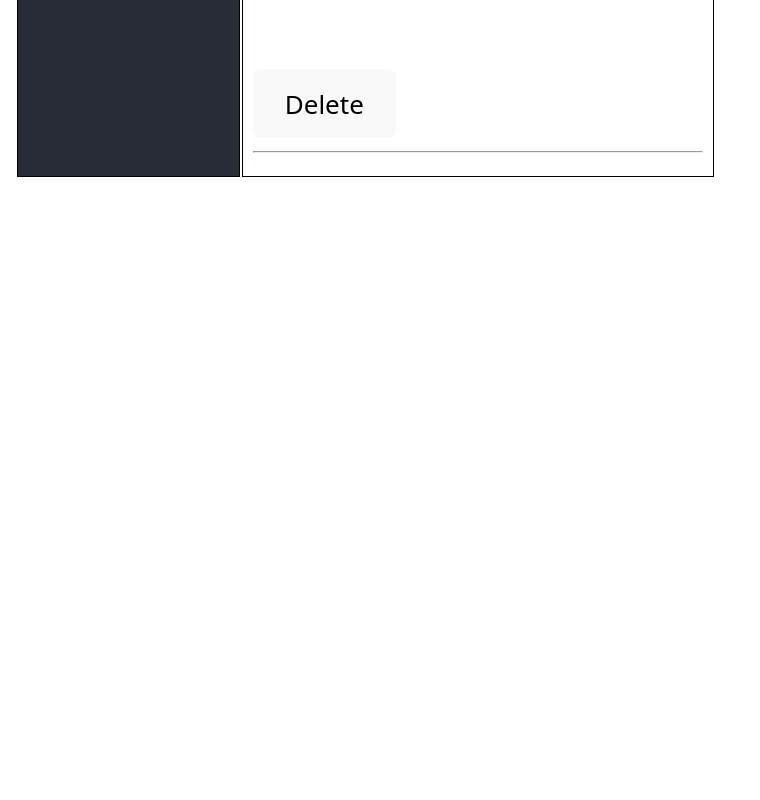
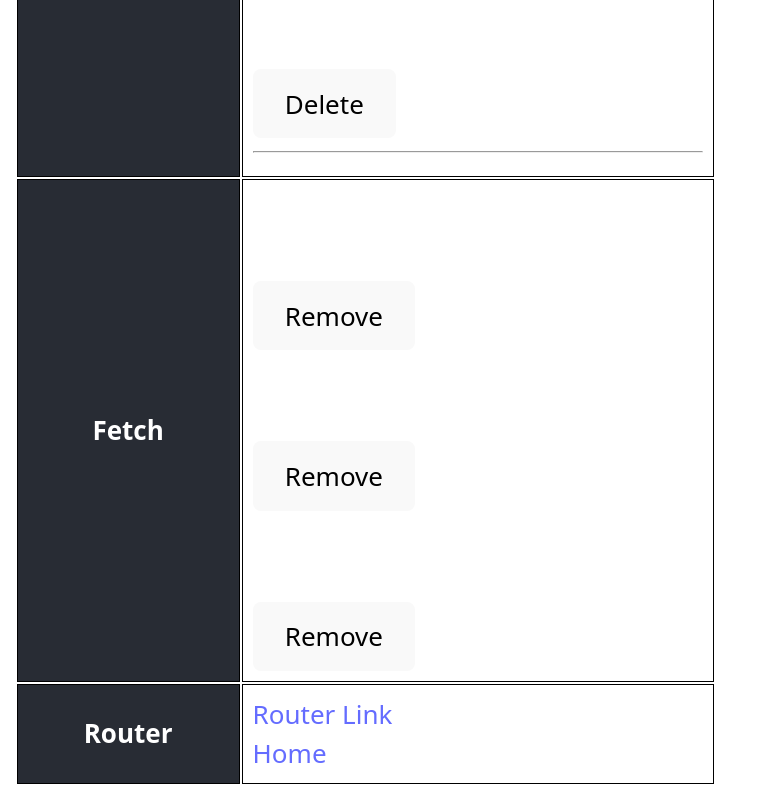
Before and after one commit to yashasvi9199/React.js, a React (Vite) app: page / in a window 1280 px wide. Shown: the part 3258-4058 px from the top of the page, without its empty margins (0-760 px from the left). Before the commit the page ends 3452 px from the top, so only its background shows below. Built offline with nearby package versions, Linux system fonts and the light colour scheme; data requests are answered from the project's data file.

Commit message:
Add React Router and Route component
Integrated React Router into App.jsx and added a new RouteComp component. The router now handles navigation to '/router' and displays the RouteComp component, with links for navigation. This sets up basic routing functionality in the app.

```diff
--- a/src/App.jsx
+++ b/src/App.jsx
@@ -1,5 +1,10 @@
+// Importing React Libraries
+import { BrowserRouter as Router, Routes, Route, Link } from 'react-router-dom';
+
+// Importing CSS
 import './App.css';
 
+// Importing Components
 import Navbar from "./components/Navbar";
 import DynamicValue from "./components/DynamicValues";
 import Css from "./components/CssStyle-external";
@@ -9,6 +14,8 @@ import ChangeVariable from "./components/Hook - useState";
 import ChangeVar from "./components/Hook - useEffect";
 import MapCycle from "./components/Map";
 import Parent from "./components/PropsParent";
+import Fetch from "./components/Fetch";
+import RouteComp from "./components/Route";
 
 function App() {
   return (
@@ -62,7 +69,26 @@ function App() {
             <td><Parent /></td>
           </tr>
 
+          <tr>
+            <th>Fetch</th>
+            <td><Fetch /></td>
+          </tr>
 
+          <tr>
+            <th>Router</th>
+            <td>
+              <Router>
+                {/* ! The reason for adding 'exact' keyword is that it should match exact case. If there is a path like /router/create, then without 'exact' keyword, it will also match /router/create and redirect it to /router. As it contains /router in its path */}
+                  <Routes>
+                    <Route exact path= '/router' element={<RouteComp />} />
+                  </Routes>
+                  <Link to="/router">Router Link</Link> <br />
+                  <Link to="/">Home</Link>
+
+              </Router>
+
+            </td>
+          </tr>
 
         </tbody>
       </table>
--- /dev/null
+++ b/src/components/Route.jsx
@@ -0,0 +1,9 @@
+const RouteComp = () => {
+    return(
+        <div>
+            <h2>This is the Route Component</h2>
+        </div>
+    )
+}
+
+export default RouteComp
```
